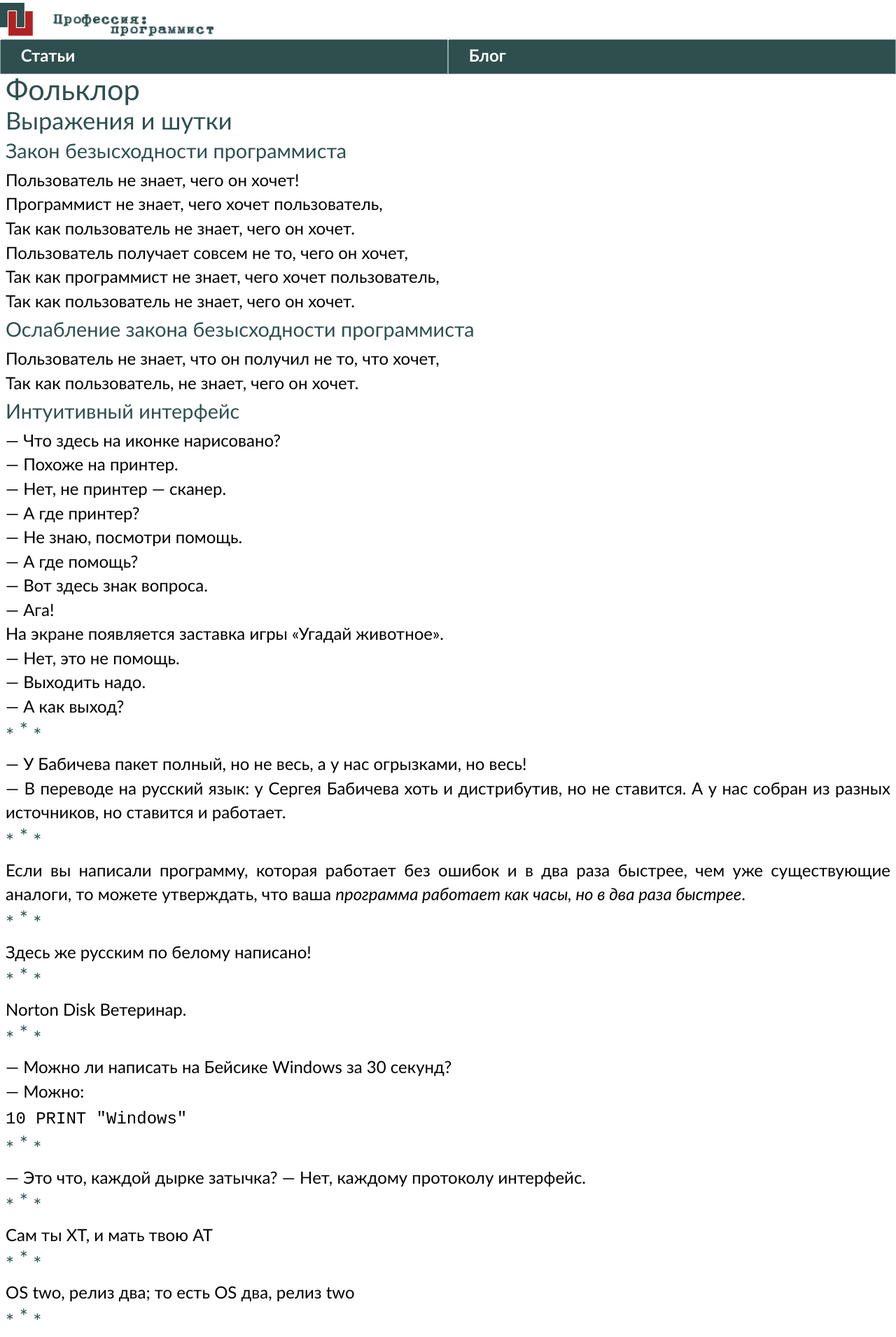
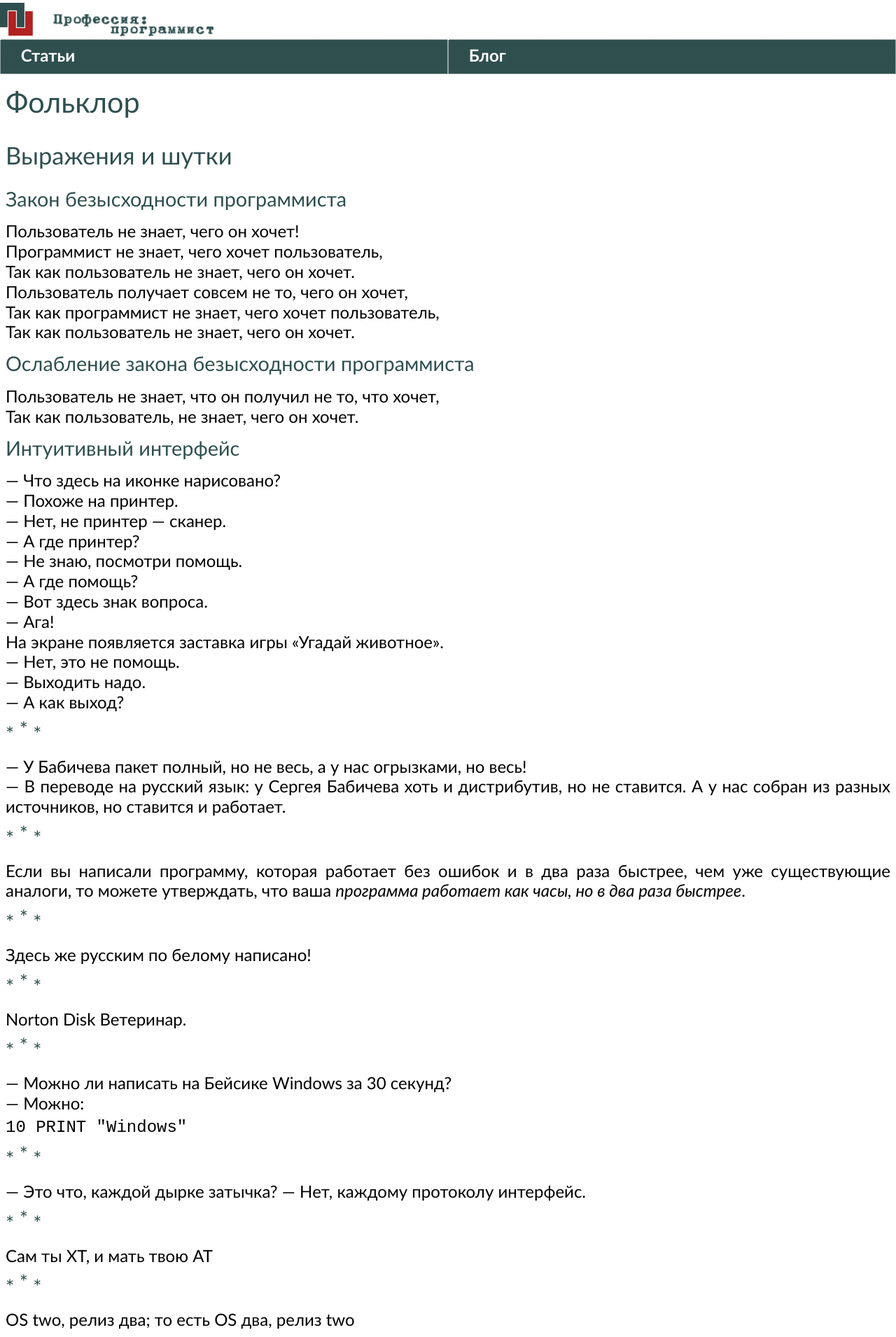
Before and after one commit to markshevchenko/markshevchenko.github.io, a Jekyll site: the page built from articles/slang/3.md, in a window 1280 px wide. Shown: the top 1910 px of the page at 70% size. Built offline with Jekyll 4.4.1, drawn with Linux system fonts in a browser that asks for light colours; some web fonts are replaced; our own code applies the rules of GitHub Pages for plain Markdown files.

Commit message:
Шрифты?

```diff
--- a/_sass/layout.scss
+++ b/_sass/layout.scss
@@ -148,6 +148,7 @@ h6 {
 }
 
 h1, h2, h3, h4, h5, h6 {
+  line-height: 172.8%;
   color: $grey-color-dark;
 }
 
--- a/css/main.scss
+++ b/css/main.scss
@@ -6,7 +6,7 @@
 $base-font-family: Corbel, Trebuchet MS, Helvetica, Trebuchet, sans-serif;
 $base-font-size:   18pt;
 $small-font-size:  $base-font-size * 0.8;
-$base-line-height: 144%;
+$base-line-height: 120%;
 
 $spacing-unit:     8px;
 $text-color:       black;
```
